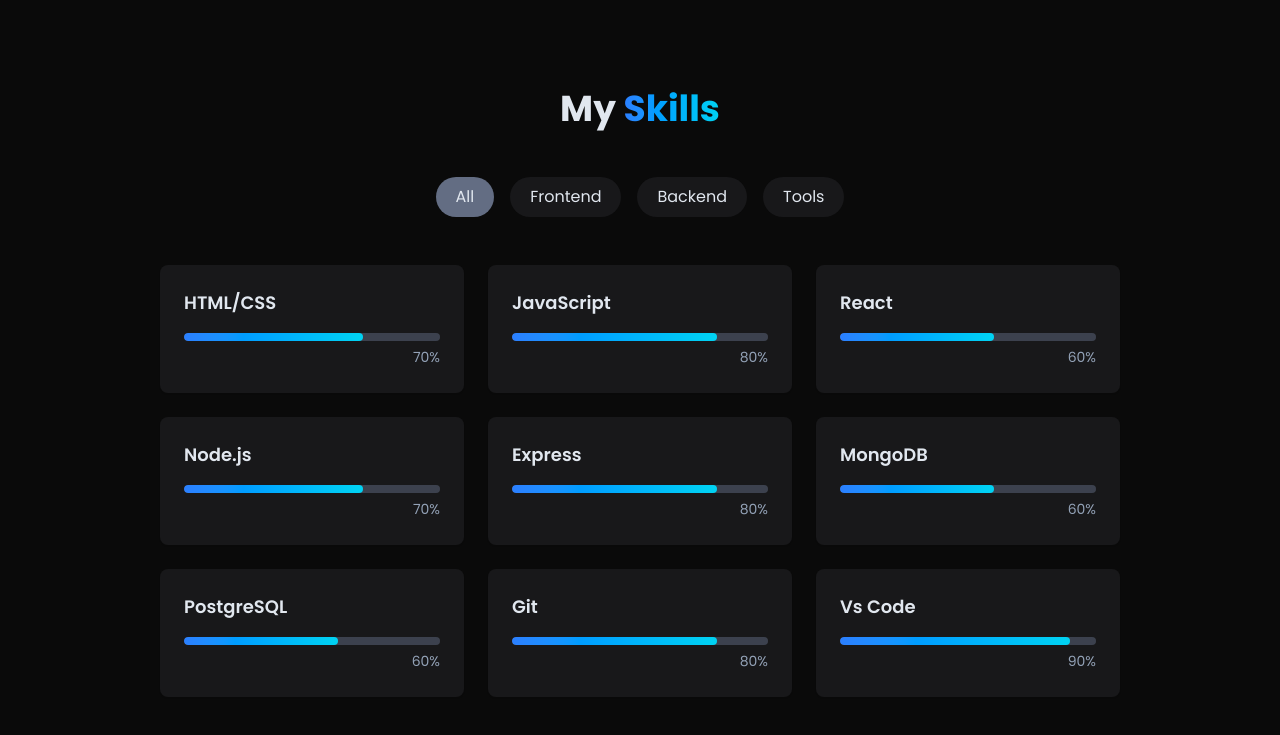
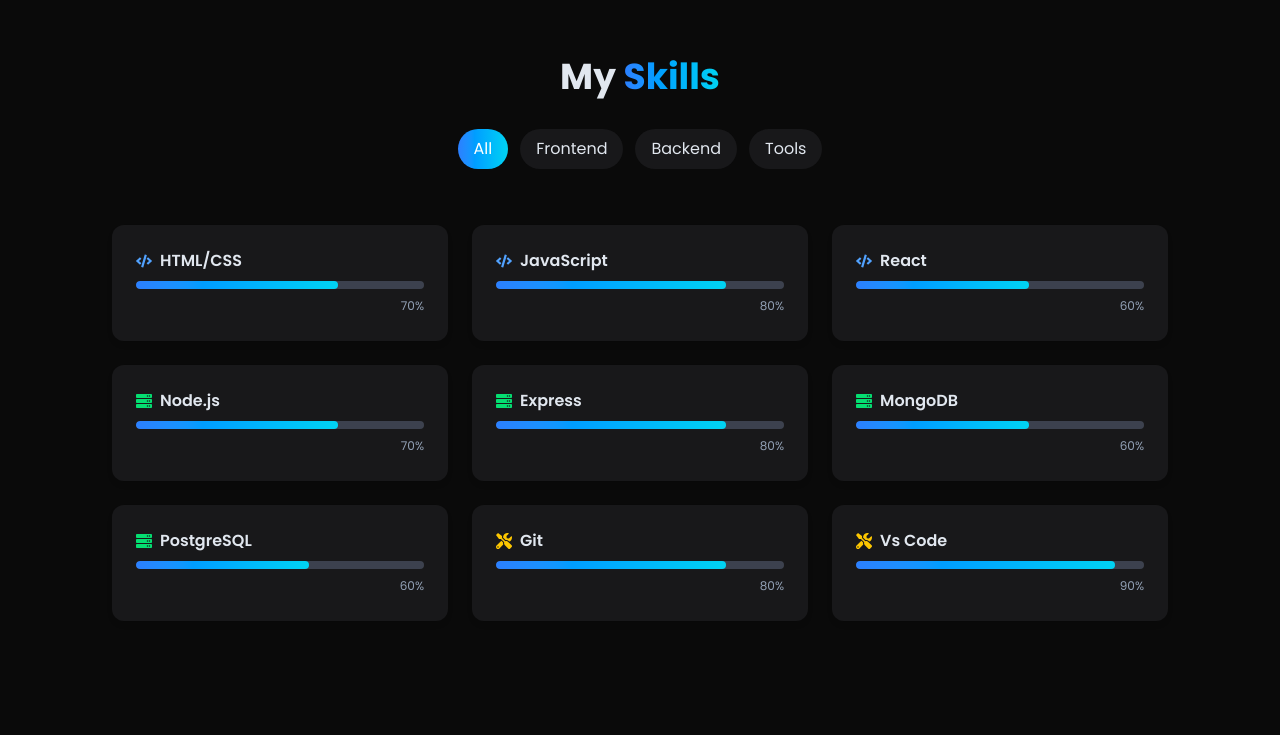
Before and after one commit to andikaPalian/andikaportfolio, a React (Vite) app: page / in a window 1280 px wide. Shown: the part 1607-2342 px from the top of the page. Built offline with nearby package versions, Linux system fonts and the light colour scheme.

Commit message:
Enhance Skills component with category icons; improve layout and responsiveness

```diff
--- a/src/pages/Skills.jsx
+++ b/src/pages/Skills.jsx
@@ -1,24 +1,33 @@
 import React, { useState } from "react";
 import { cn } from "../lib/utils";
+import { FaCode, FaServer, FaTools } from "react-icons/fa";
 
 const skills = [
-  // Frontend
   { name: "HTML/CSS", level: 70, category: "Frontend" },
   { name: "JavaScript", level: 80, category: "Frontend" },
   { name: "React", level: 60, category: "Frontend" },
-
-  // Backend
   { name: "Node.js", level: 70, category: "Backend" },
   { name: "Express", level: 80, category: "Backend" },
   { name: "MongoDB", level: 60, category: "Backend" },
   { name: "PostgreSQL", level: 60, category: "Backend" },
-
-  // Tools
   { name: "Git", level: 80, category: "Tools" },
   { name: "Vs Code", level: 90, category: "Tools" },
 ];
 
 const categories = ["All", "Frontend", "Backend", "Tools"];
+
+const getCategoryIcon = (category) => {
+  switch (category) {
+    case "Frontend":
+      return <FaCode className="text-blue-400 mr-2" />;
+    case "Backend":
+      return <FaServer className="text-green-400 mr-2" />;
+    case "Tools":
+      return <FaTools className="text-yellow-400 mr-2" />;
+    default:
+      return null;
+  }
+};
 
 const Skills = () => {
   const [activeCategory, setActiveCategory] = useState("All");
@@ -26,26 +35,28 @@
   const filteredSkills = skills.filter(
     (skill) => activeCategory === "All" || skill.category === activeCategory
   );
+
   return (
     <section
       id="skills"
-      className="min-h-screen flex items-center justify-center py-12 px-4 sm:px-6 md:px-12 lg:px-20"
+      className="min-h-screen py-16 px-4 sm:px-6 md:px-12 lg:px-20"
     >
-      <div className="container mx-auto max-w-5xl">
-        <h2 className="text-3xl md:text-4xl font-bold mb-12 text-center">
-          My <span className="text-gradient-blue"> Skills</span>
+      <div className="container mx-auto max-w-6xl">
+        <h2 className="text-2xl sm:text-3xl md:text-4xl font-bold mb-8 text-center">
+          My <span className="text-gradient-blue">Skills</span>
         </h2>
 
-        <div className="flex flex-wrap justify-center gap-4 mb-12">
-          {categories.map((category, key) => (
+        {/* Category button scrollable */}
+        <div className="flex gap-3 overflow-x-auto flex-nowrap pb-4 mb-10 justify-start sm:justify-center scrollbar-thin scrollbar-thumb-primary/50">
+          {categories.map((category, index) => (
             <button
-              key={key}
+              key={index}
               onClick={() => setActiveCategory(category)}
               className={cn(
-                "px-5 py-2 rounded-full transition-colors duration-300 capitalize",
+                "flex-shrink-0 min-w-max px-4 py-2 text-sm sm:text-base rounded-full transition-colors duration-300 capitalize",
                 activeCategory === category
-                  ? "bg-secondary text-primary-foreground"
-                  : "bg-zinc-800/50 text-forefround hover:bg-secondary"
+                  ? "bg-gradient-to-r from-blue-500 to-cyan-400 text-white"
+                  : "bg-zinc-800/50 text-foreground hover:bg-secondary"
               )}
             >
               {category}
@@ -53,24 +64,27 @@
           ))}
         </div>
 
-        <div className="grid grid-cols-1 sm:grid-cols-2 lg:grid-cols-3 gap-6">
-          {filteredSkills.map((skill, key) => (
+        {/* Grid 2 kolom di mobile */}
+        <div className="grid grid-cols-2 sm:grid-cols-2 md:grid-cols-3 gap-4 sm:gap-6">
+          {filteredSkills.map((skill, index) => (
             <div
-              key={key}
-              className="bg-zinc-800/50 p-6 rounded-lg shadow-xs card-hover"
+              key={index}
+              className="bg-zinc-800/50 p-4 sm:p-6 rounded-xl shadow-md transition-transform hover:scale-[1.02]"
             >
-              <div className="text-left mb-4">
-                <h3 className="font-semibold text-lg"> {skill.name}</h3>
+              <div className="flex items-center mb-2">
+                {getCategoryIcon(skill.category)}
+                <h3 className="font-semibold text-sm sm:text-base">
+                  {skill.name}
+                </h3>
               </div>
-              <div className="w-full bg-secondary/50 h-2 rounded-full overflow-hidden">
+              <div className="w-full bg-secondary/50 h-2 rounded-full overflow-hidden mb-2 relative">
                 <div
-                  className="bg-gradient-to-r from-blue-500 to-cyan-400 h-2 rounded-full origin-left animate-[grow_1.5s_ease-out]"
-                  style={{ width: skill.level + "%" }}
+                  className="bg-gradient-to-r from-blue-500 to-cyan-400 h-2 rounded-full transition-all duration-500"
+                  style={{ width: `${skill.level}%` }}
                 />
               </div>
-
-              <div className="text-right mt-1">
-                <span className="text-sm text-muted-foreground">
+              <div className="text-right -mt-1">
+                <span className="text-xs text-muted-foreground">
                   {skill.level}%
                 </span>
               </div>
```
